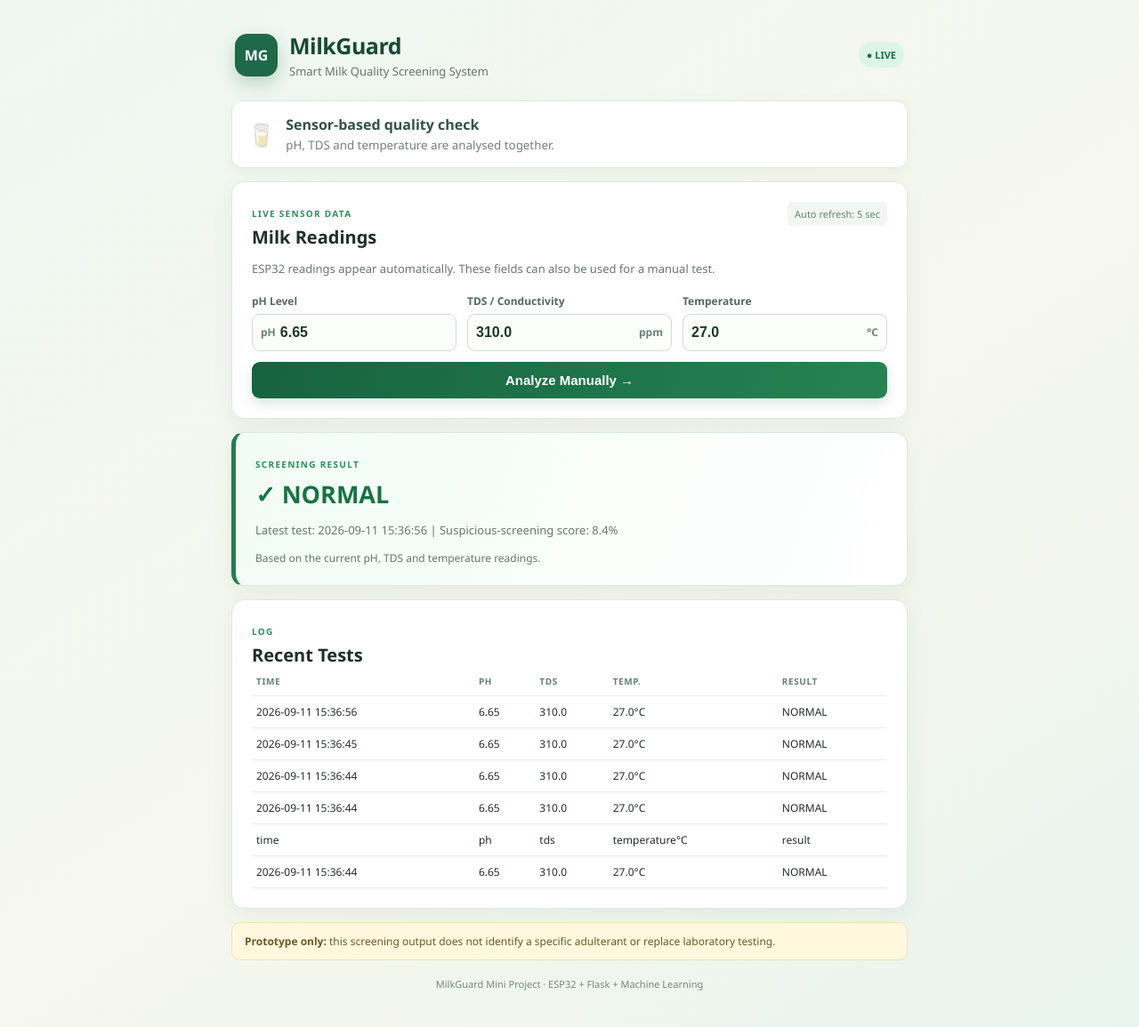
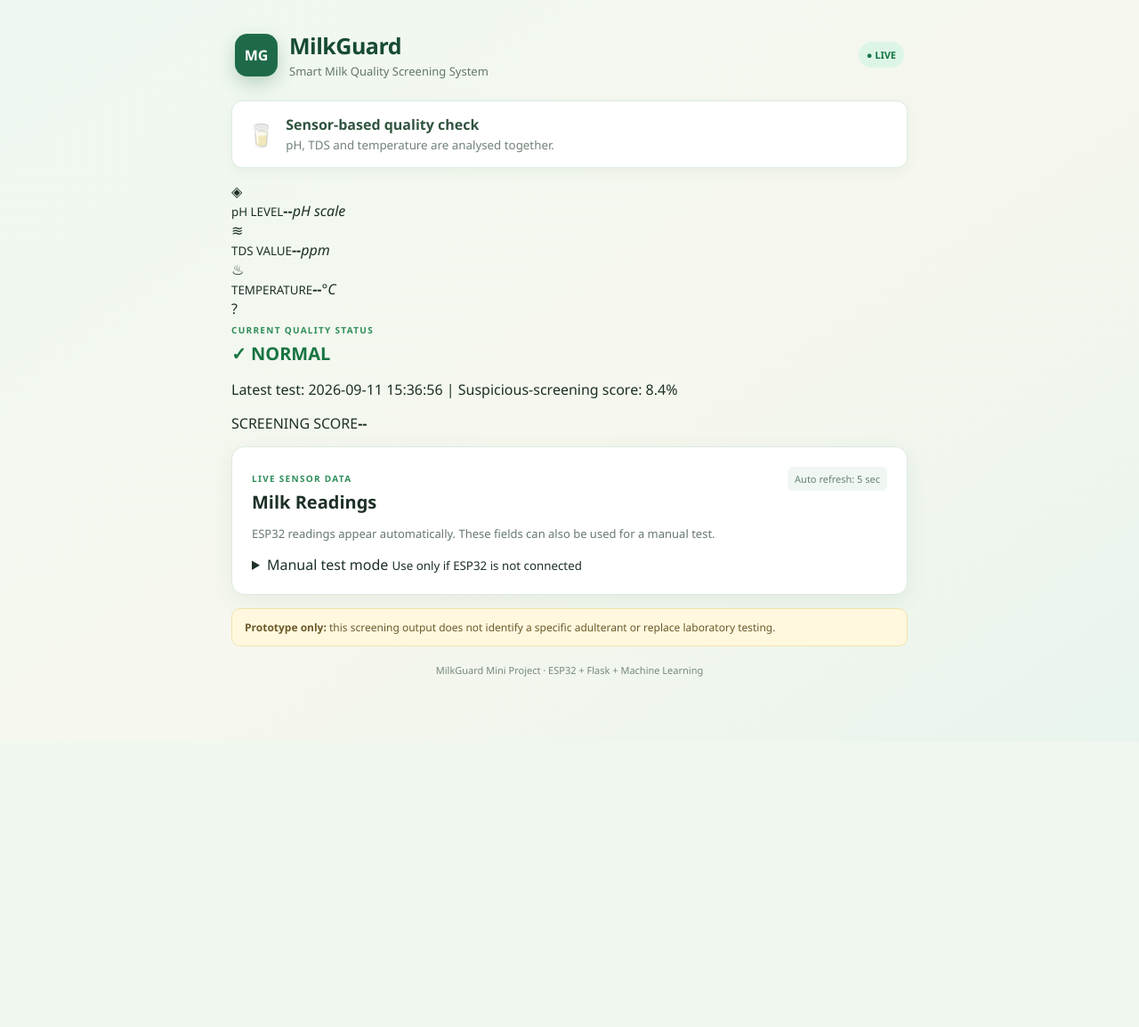
Before and after one commit to aryansrivastava707-cpu/Milk-Guard, a Flask app: page / in a window 1280 px wide. Shown: the whole page at 89% size. After the commit the page ends 761 px from the top, so only its background shows below. Run offline with Flask 3, Linux system fonts and the light colour scheme.

Commit message:
Add files via upload

```diff
--- a/app.py
+++ b/app.py
@@ -1,15 +1,21 @@
 from datetime import datetime
 from pathlib import Path
+import os
+import uuid
 
 import joblib
 import pandas as pd
 from flask import Flask, jsonify, render_template, request
+from supabase import create_client
 
 BASE_DIR = Path(__file__).resolve().parent
 MODEL_PATH = BASE_DIR / "model" / "milkguard_model.joblib"
 HISTORY_PATH = BASE_DIR / "data" / "screening_history.csv"
 
 app = Flask(__name__)
+SUPABASE_URL = os.getenv("SUPABASE_URL")
+SUPABASE_SERVICE_KEY = os.getenv("SUPABASE_SERVICE_KEY")
+supabase = create_client(SUPABASE_URL, SUPABASE_SERVICE_KEY) if SUPABASE_URL and SUPABASE_SERVICE_KEY else None
 
 
 def get_model():
@@ -19,9 +25,12 @@
     return joblib.load(MODEL_PATH)
 
 
-def save_history(ph, tds, temperature, result, probability):
+def save_history(test_id, sample_id, ph, tds, temperature, result, probability):
+    test_time = datetime.now().strftime("%Y-%m-%d %H:%M:%S")
     row = pd.DataFrame([{
-        "time": datetime.now().strftime("%Y-%m-%d %H:%M:%S"),
+        "test_id": test_id,
+        "sample_id": sample_id,
+        "time": test_time,
         "ph": ph,
         "tds": tds,
         "temperature": temperature,
@@ -29,6 +38,16 @@
         "suspicious_probability": round(probability * 100, 1),
     }])
     row.to_csv(HISTORY_PATH, mode="a", index=False, header=not HISTORY_PATH.exists())
+    if supabase:
+        try:
+            supabase.table("milk_tests").insert({
+                "id": test_id, "sample_id": sample_id, "test_time": test_time,
+                "ph": ph, "tds": tds, "temperature": temperature,
+                "result": result, "suspicious_probability": round(probability * 100, 1),
+            }).execute()
+        except Exception as error:
+            # Local result still works if internet/database is temporarily unavailable.
+            print("Supabase save failed:", error)
 
 
 @app.route("/")
@@ -52,21 +71,17 @@
         prediction = int(model.predict(features)[0])
         probability = float(model.predict_proba(features)[0][1])
         result = "SUSPICIOUS" if prediction == 1 else "NORMAL"
-        save_history(ph, tds, temperature, result, probability)
+        test_id = str(uuid.uuid4())
+        sample_id = str(values.get("sample_id") or f"MG-{test_id[:8].upper()}")[:40]
+        save_history(test_id, sample_id, ph, tds, temperature, result, probability)
 
-        return jsonify(result=result, suspicious_probability=round(probability * 100, 1))
+        return jsonify(result=result, suspicious_probability=round(probability * 100, 1),
+                       test_id=test_id, sample_id=sample_id,
+                       report_url=request.url_root.rstrip("/") + f"/report/{test_id}")
     except (KeyError, TypeError, ValueError):
         return jsonify(error="pH, TDS and temperature must be numeric values."), 400
     except FileNotFoundError as error:
         return jsonify(error=str(error)), 500
-
-
-@app.route("/history")
-def history():
-    if not HISTORY_PATH.exists():
-        return jsonify([])
-    rows = pd.read_csv(HISTORY_PATH).tail(8).iloc[::-1].fillna("")
-    return jsonify(rows.to_dict(orient="records"))
 
 
 @app.route("/latest")
@@ -80,6 +95,25 @@
     return jsonify(rows.iloc[-1].fillna("").to_dict())
 
 
+@app.route("/report/<test_id>")
+def report(test_id):
+    """A QR opens this single test report; no list of other users' tests is public."""
+    record = None
+    if supabase:
+        try:
+            record = supabase.table("milk_tests").select("*").eq("id", test_id).single().execute().data
+        except Exception:
+            record = None
+    if record is None and HISTORY_PATH.exists():
+        rows = pd.read_csv(HISTORY_PATH)
+        found = rows[rows.get("test_id", pd.Series(dtype=str)).astype(str) == test_id]
+        if not found.empty:
+            record = found.iloc[-1].fillna("").to_dict()
+    if record is None:
+        return "Test record not found.", 404
+    return render_template("report.html", record=record)
+
+
 if __name__ == "__main__":
     # host=0.0.0.0 allows an ESP32 on the same Wi-Fi network to reach this API.
     app.run(host="0.0.0.0", debug=True)
--- a/templates/index.html
+++ b/templates/index.html
@@ -18,22 +18,30 @@
       <span>🥛</span><div><strong>Sensor-based quality check</strong><br><small>pH, TDS and temperature are analysed together.</small></div>
     </section>
 
+    <section class="metrics" aria-label="Latest sensor values">
+      <article class="metric"><span class="metric-icon blue">◈</span><div><small>pH LEVEL</small><strong id="current-ph">--</strong><em>pH scale</em></div></article>
+      <article class="metric"><span class="metric-icon amber">≋</span><div><small>TDS VALUE</small><strong id="current-tds">--</strong><em>ppm</em></div></article>
+      <article class="metric"><span class="metric-icon red">♨</span><div><small>TEMPERATURE</small><strong id="current-temperature">--</strong><em>°C</em></div></article>
+    </section>
+
+    <section id="result" class="quality-card" aria-live="polite">
+      <div class="quality-symbol" id="quality-symbol">?</div>
+      <div class="quality-text"><span class="eyebrow">CURRENT QUALITY STATUS</span><h2 id="status">Waiting for sensor data</h2><p id="probability">Connect the ESP32 or run a manual test to begin screening.</p></div>
+      <div class="score"><span>SCREENING SCORE</span><strong id="score-value">--</strong><div class="score-track"><i id="score-bar"></i></div></div>
+    </section>
+
     <section class="card reading-card">
       <div class="section-title"><div><span class="eyebrow">LIVE SENSOR DATA</span><h2>Milk Readings</h2></div><span class="auto">Auto refresh: 5 sec</span></div>
       <p class="small">ESP32 readings appear automatically. These fields can also be used for a manual test.</p>
-      <form id="reading-form">
+      <details class="manual-panel"><summary>Manual test mode <small>Use only if ESP32 is not connected</small></summary><form id="reading-form">
+        <label><span>Sample ID</span><div class="input-wrap"><input id="sample-id" type="text" maxlength="40" placeholder="Optional: MG-001"></div></label>
         <label><span>pH Level</span><div class="input-wrap"><b>pH</b><input id="ph" type="number" step="0.01" min="0" max="14" value="6.65" required></div></label>
-        <label><span>TDS / Conductivity</span><div class="input-wrap"><input id="tds" type="number" step="1" min="0" value="310" required><b>ppm</b></div></label>
-        <label><span>Temperature</span><div class="input-wrap"><input id="temperature" type="number" step="0.1" value="27" required><b>°C</b></div></label>
-        <button type="submit"><span>Analyze Manually</span> →</button>
-      </form>
+          <label><span>TDS / Conductivity</span><div class="input-wrap"><input id="tds" type="number" step="1" min="0" value="310" required><b>ppm</b></div></label>
+          <label><span>Temperature</span><div class="input-wrap"><input id="temperature" type="number" step="0.1" value="27" required><b>°C</b></div></label>
+          <button type="submit"><span>Analyze Manually</span> →</button>
+      </form></details>
     </section>
-
-    <section id="result" class="card result-card hidden" aria-live="polite">
-      <span class="eyebrow">SCREENING RESULT</span><h2 id="status"></h2><p id="probability" class="small"></p>
-      <p class="result-note">Based on the current pH, TDS and temperature readings.</p>
-    </section>
-    <section class="card history-card"><div class="section-title"><div><span class="eyebrow">LOG</span><h2>Recent Tests</h2></div></div><div id="history">No tests yet.</div></section>
+    <section id="qr-card" class="card qr-card hidden"><div><span class="eyebrow">SAVED TEST REPORT</span><h2>Save or share this QR</h2><p id="qr-sample" class="small"></p><a id="report-link" target="_blank" rel="noopener">Open individual report →</a></div><img id="qr-image" alt="QR code for this test report"></section>
     <p class="notice"><b>Prototype only:</b> this screening output does not identify a specific adulterant or replace laboratory testing.</p>
     <footer>MilkGuard Mini Project · ESP32 + Flask + Machine Learning</footer>
   </main>
--- /dev/null
+++ b/templates/report.html
@@ -0,0 +1,5 @@
+<!DOCTYPE html>
+<html lang="en"><head><meta charset="UTF-8"><meta name="viewport" content="width=device-width, initial-scale=1.0"><title>MilkGuard Test Report</title><link rel="stylesheet" href="{{ url_for('static', filename='style.css') }}"></head>
+<body><main class="page report-page"><header class="hero"><div class="logo">MG</div><div><h1>MilkGuard Report</h1><p>Individual milk quality screening record</p></div></header>
+<section class="quality-card"><div class="quality-symbol">{{ '!' if record.result == 'SUSPICIOUS' else '✓' }}</div><div class="quality-text"><span class="eyebrow">SCREENING RESULT</span><h2 class="{{ 'suspicious' if record.result == 'SUSPICIOUS' else 'normal' }}">{{ record.result }}</h2><p>Sample: {{ record.sample_id }} · {{ record.test_time or record.time }}</p></div></section>
+<section class="card"><span class="eyebrow">RECORDED READINGS</span><div class="report-values"><div><small>pH</small><strong>{{ record.ph }}</strong></div><div><small>TDS</small><strong>{{ record.tds }} ppm</strong></div><div><small>Temperature</small><strong>{{ record.temperature }} °C</strong></div></div><p class="notice"><b>Prototype only:</b> this is a screening result, not laboratory proof of any adulterant.</p></section><footer>MilkGuard Mini Project</footer></main></body></html>
```
